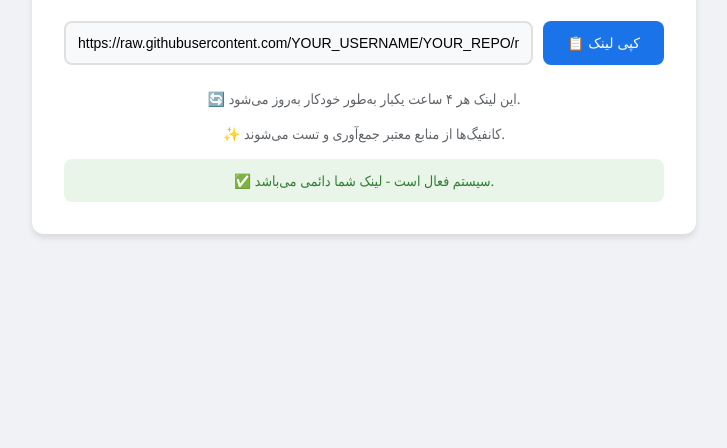
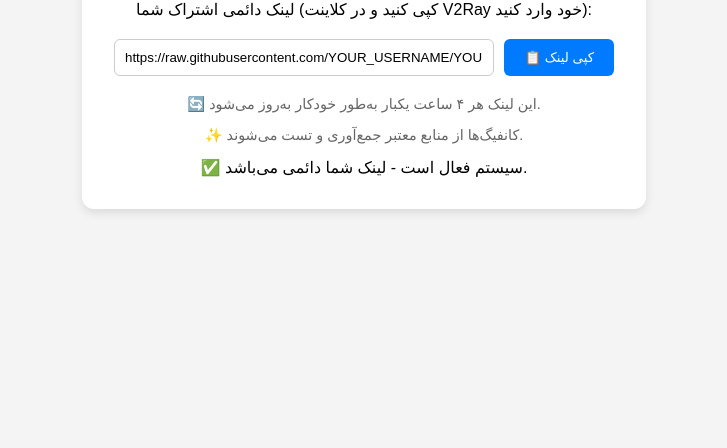
Before and after one commit to bc95game-art/Vip3434, a plain HTML site: page public/index.html in a window 1280 px wide. Shown: the part 352-800 px from the top of the page, without its empty margins (276-1003 px from the left). Drawn offline with Linux system fonts and the light colour scheme.

Commit message:
Refactor CSS styles for improved layout and design
Updated styles for body, container, input, and button elements to enhance the layout and appearance.

```diff
--- a/public/styles.css
+++ b/public/styles.css
@@ -1,63 +1,44 @@
 body {
-    font-family: 'Segoe UI', Tahoma, Geneva, Verdana, sans-serif;
-    background-color: #f0f2f5;
-    margin: 0;
-    padding: 0;
+    font-family: Arial, sans-serif;
+    background: #f4f4f4;
     display: flex;
     justify-content: center;
     align-items: center;
-    min-height: 100vh;
+    height: 100vh;
+    margin: 0;
 }
 .container {
-    background-color: white;
+    background: white;
+    padding: 2rem;
     border-radius: 12px;
-    box-shadow: 0 4px 6px rgba(0,0,0,0.1);
-    padding: 2rem;
-    max-width: 600px;
+    box-shadow: 0 4px 10px rgba(0,0,0,0.1);
+    text-align: center;
     width: 90%;
-    text-align: center;
-}
-h1 {
-    color: #1a73e8;
-    margin-bottom: 1rem;
+    max-width: 500px;
 }
 .url-box {
     display: flex;
     gap: 10px;
-    margin: 1.5rem 0;
-    flex-wrap: wrap;
+    margin: 20px 0;
 }
 input {
     flex: 1;
-    padding: 12px;
-    border: 2px solid #e0e0e0;
-    border-radius: 8px;
-    font-size: 14px;
-    background-color: #f8f9fa;
+    padding: 10px;
+    border: 1px solid #ccc;
+    border-radius: 6px;
 }
 button {
-    background-color: #1a73e8;
+    background: #007bff;
     color: white;
     border: none;
-    padding: 12px 24px;
-    border-radius: 8px;
+    padding: 10px 20px;
+    border-radius: 6px;
     cursor: pointer;
-    font-size: 14px;
-    transition: background-color 0.3s;
 }
 button:hover {
-    background-color: #1557b0;
+    background: #0056b3;
 }
 .note {
-    color: #5f6368;
-    font-size: 14px;
-    margin: 1rem 0;
+    color: #666;
+    font-size: 0.9rem;
 }
-#status {
-    background-color: #e8f5e8;
-    color: #2e7d32;
-    padding: 12px;
-    border-radius: 8px;
-    margin-top: 1rem;
-    font-size: 14px;
-}
```
